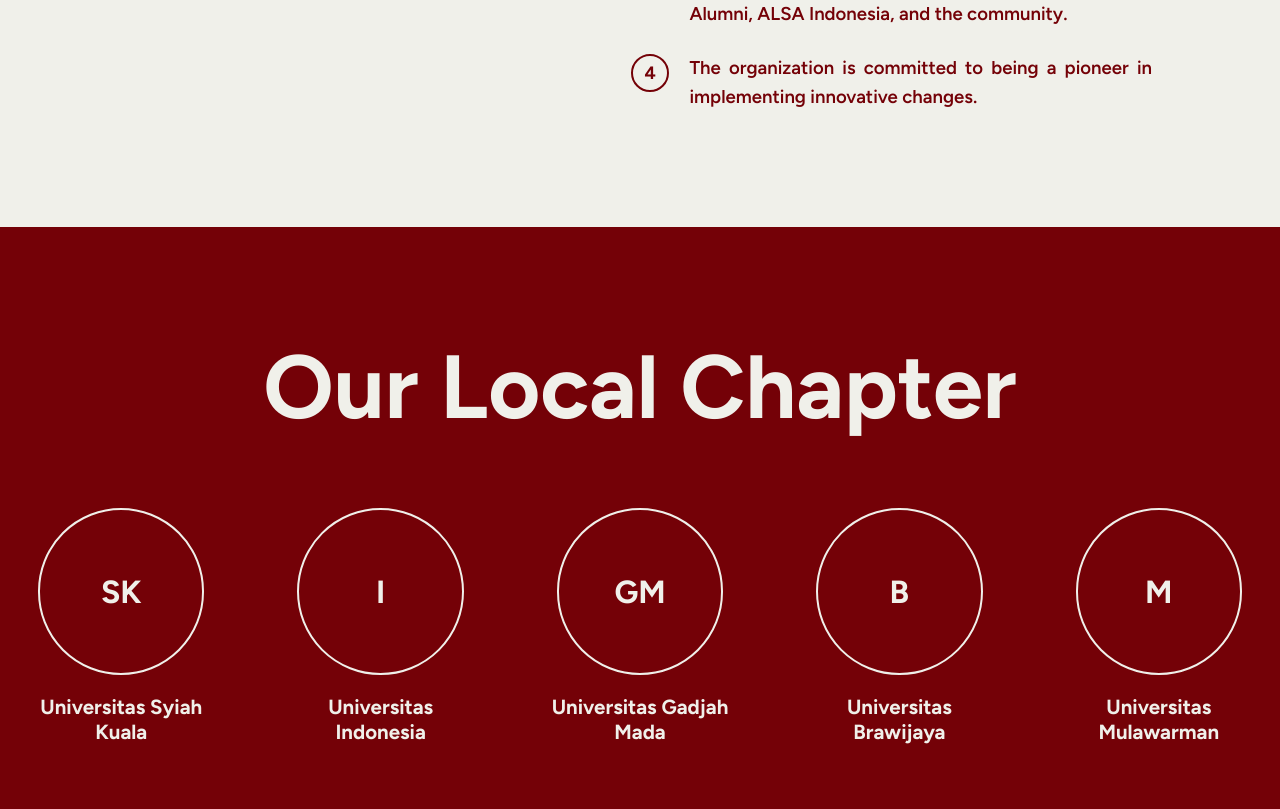
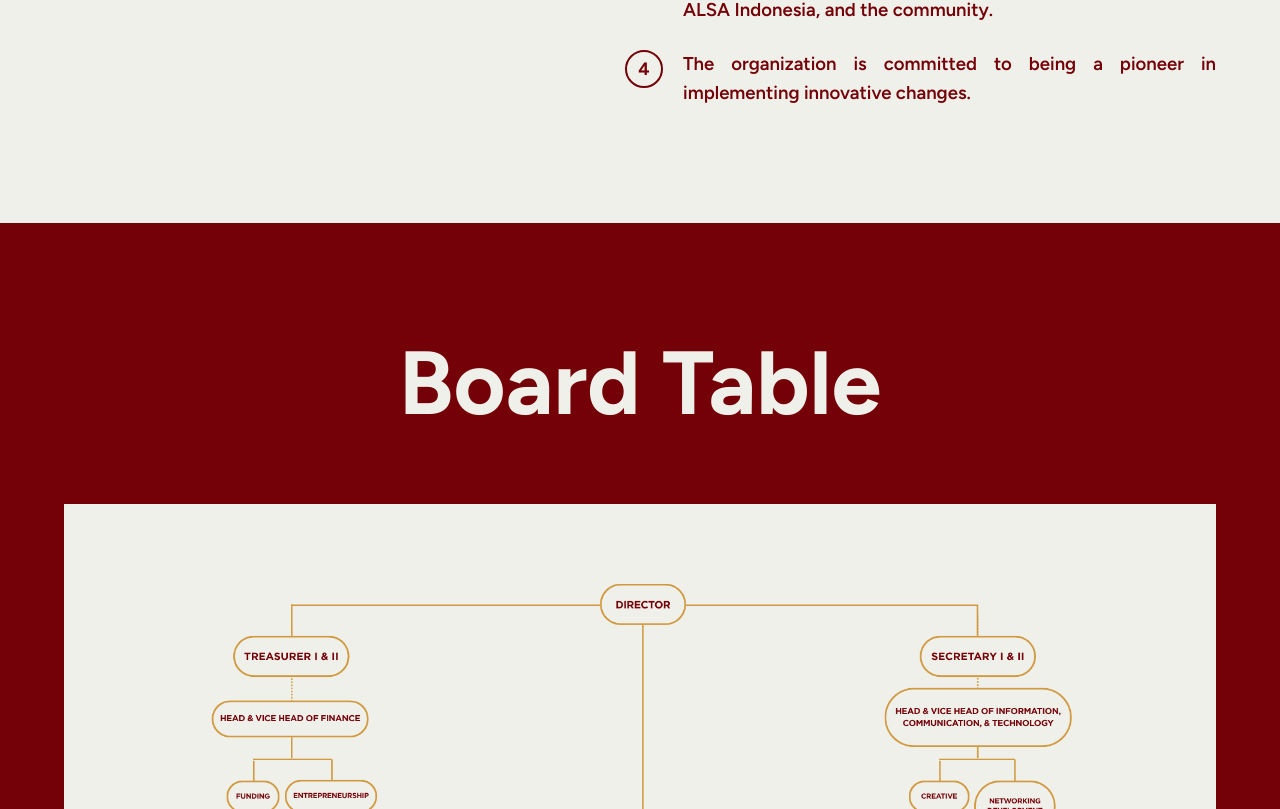
Before and after one commit to AbdullahGhassanRR/ALSALCUnpad-Demo, a Next.js app in the folder alsa-next/: page /about-us in a window 1280 px wide. Shown: the part 1991-2800 px from the top of the page. Built offline with nearby package versions, Linux system fonts and the light colour scheme; no server answers.

Commit message:
make board responsive

```diff
--- a/alsa-next/app/about-us/page.tsx
+++ b/alsa-next/app/about-us/page.tsx
@@ -7,6 +7,7 @@
 import HeaderNavbar from "@/components/static/HeaderNavbar";
 import ShapeGrid from "@/components/static/ShapeGrid";
 import FooterPreview from "@/components/dynamic/FooterPreview";
+import HierarkiLocalBoard from "@/asset/hierarki-local-board.png";
 
 type DirectorGreeting = {
   _id: string;
@@ -319,7 +320,7 @@
       <HeaderNavbar />
       <main className="min-h-screen bg-(--bg-color-primary) pt-40 overflow-hidden">
         <section className="relative isolate pb-32">
-          <div className="mx-auto flex w-full max-w-305 flex-col gap-[clamp(44px,6vw,78px)]">
+          <div className="mx-auto flex w-full max-w-305 flex-col gap-[clamp(44px,6vw,78px)] px-[clamp(24px,5vw,72px)]">
             <motion.div
               className="text-center"
               initial="hidden"
@@ -328,10 +329,10 @@
               variants={FADE_UP_ANIMATION}
               transition={{ duration: 0.7, ease: "easeOut" }}
             >
-              <p className="text-5xl mx-auto font-extrabold uppercase leading-[1.08] text-(--secondary-color)">
+              <p className="mx-auto text-[clamp(2.25rem,5vw,3rem)] font-extrabold uppercase leading-[1.08] text-(--secondary-color)">
                 Greeting From
               </p>
-              <h1 className="mt-2 text-5xl mx-auto font-extrabold uppercase leading-[1.12] text-(--secondary-color)">
+              <h1 className="mx-auto mt-2 text-[clamp(2.25rem,5vw,3rem)] font-extrabold uppercase leading-[1.12] text-(--secondary-color)">
                 Director ALSA LC Unpad {directorGreeting.period}
               </h1>
             </motion.div>
@@ -365,7 +366,7 @@
                     ease: [0.22, 1, 0.36, 1],
                   }}
                 >
-                  <div className="relative h-130 w-full overflow-visible">
+                  <div className="relative h-[clamp(320px,60vw,520px)] w-full overflow-visible">
                     <div className="absolute bottom-0 left-0 h-[72%] w-full rounded-tl-[clamp(34px,6vw,72px)] bg-(--secondary-color) lg:w-screen" />
 
                     {directorGreeting.director_image_url ? (
@@ -400,7 +401,7 @@
           </div>
         </section>
 
-        <section className="bg-(--secondary-color) px-32 py-[clamp(72px,9vw,128px)]">
+        <section className="bg-(--secondary-color) px-[clamp(24px,5vw,128px)] py-[clamp(72px,9vw,128px)]">
           <div className="mx-auto grid w-full max-w-305 gap-[clamp(48px,6vw,88px)] lg:grid-cols-[minmax(0,0.9fr)_minmax(0,1.1fr)]">
             <motion.div
               initial="hidden"
@@ -457,7 +458,38 @@
           </div>
         </section>
 
-        <section className="bg-(--bg-color-primary) py-[clamp(72px,9vw,128px)]">
+        <section className="bg-(--bg-color-primary) py-[clamp(72px,9vw,128px)] px-[clamp(24px,5vw,72px)]">
+          <div className="mx-auto w-full max-w-305">
+            <motion.h2
+              className="text-center text-[clamp(2.75rem,7vw,6.5rem)] font-extrabold leading-none text-(--secondary-color)"
+              initial="hidden"
+              whileInView="visible"
+              viewport={VIEWPORT_ONCE}
+              variants={FADE_UP_ANIMATION}
+              transition={{ duration: 0.7, ease: "easeOut" }}
+            >
+              Board Table
+            </motion.h2>
+
+            <motion.div
+              className="mt-[clamp(48px,6vw,84px)] relative w-full overflow-hidden"
+              initial="hidden"
+              whileInView="visible"
+              viewport={VIEWPORT_ONCE}
+              variants={FADE_UP_ANIMATION}
+              transition={{ duration: 0.7, ease: "easeOut", delay: 0.1 }}
+            >
+              <Image
+                src={HierarkiLocalBoard}
+                alt="Local Board Hierarchy"
+                className="w-full h-auto object-contain"
+                sizes="(max-width: 1220px) 100vw, 1220px"
+              />
+            </motion.div>
+          </div>
+        </section>
+
+        <section className="bg-(--bg-color-primary) pb-[clamp(72px,9vw,128px)] px-[clamp(24px,5vw,72px)]">
           <div className="mx-auto w-full max-w-305">
             <motion.h2
               className="text-center text-[clamp(2.75rem,7vw,6.5rem)] font-extrabold leading-none text-(--secondary-color)"
```
Also changed, not shown: 1 other file (tests, documents, lock files or other folders).
